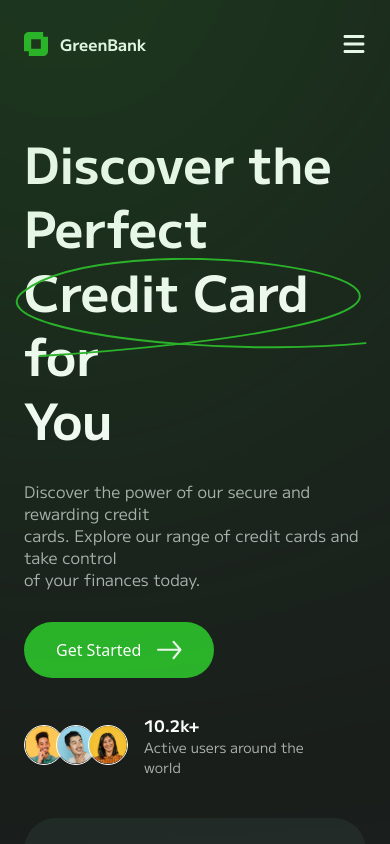
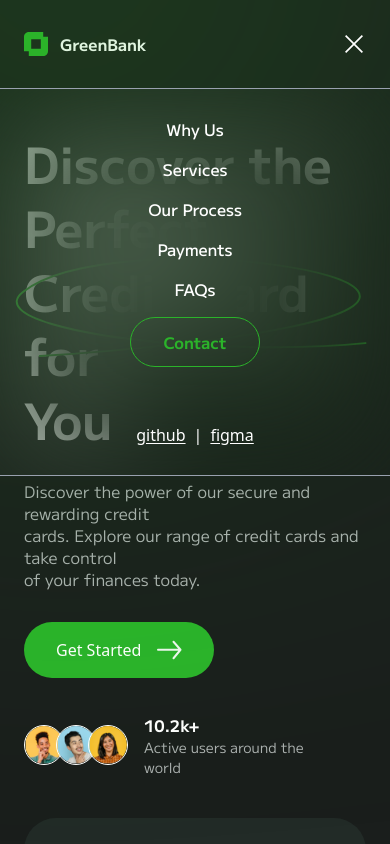
Before and after one commit to Atifsid/green-bank, a React (Vite) app: page / in a window 390 px wide. Both pictures are taken after a click on the button 354 px from the left and 44 px from the top of the page. Shown: the top 844 px of the page. Built offline with nearby package versions, Linux system fonts and the light colour scheme.

Commit message:
create mobile menu

```diff
--- a/src/components/Header.jsx
+++ b/src/components/Header.jsx
@@ -1,9 +1,14 @@
-import React from 'react'
+import React, { useState } from 'react'
 import logo from '/logo.svg';
 
 function Header() {
+    const [isMenuOpen, setMenuOpen] = useState(false);
+
+    const toggleMenu = () => setMenuOpen(!isMenuOpen);
+
     return (
-        <header className='sticky top-0 flex justify-center header py-[32px] z-50 bg-bg'>
+        <header className='sticky top-0 text-white py-[32px] z-50 bg-bg'>
+            <div className='flex justify-center'>
                 <div className='absolute right-[32%] top-[-280%] h-[400px] w-[400px] bg-primary rounded-full blur-[280px]'></div>
                 <nav className='flex items-center justify-between w-6xl px-6'>
                     <div className="flex items-center cursor-pointer">
@@ -33,11 +38,70 @@ function Header() {
                         <h1 className='ff-m-plus-1-bold text-base'>Contact</h1>
                     </button>
 
-                <button className='lg:hidden'>
-                    <svg fill='#fff' height={24} width={24} xmlns="http://www.w3.org/2000/svg" viewBox="0 0 448 512">
+                    <button className="lg:hidden relative w-[24px] h-[24px] flex items-center justify-center" onClick={toggleMenu}>
+                        <span className={`absolute transition-opacity transform duration-300 ${isMenuOpen ? "opacity-0 scale-50" : "opacity-100 scale-100"}`}>
+                            <svg fill="#fff" height={24} width={24} xmlns="http://www.w3.org/2000/svg" viewBox="0 0 448 512">
                                 <path d="M0 96C0 78.3 14.3 64 32 64l384 0c17.7 0 32 14.3 32 32s-14.3 32-32 32L32 128C14.3 128 0 113.7 0 96zM0 256c0-17.7 14.3-32 32-32l384 0c17.7 0 32 14.3 32 32s-14.3 32-32 32L32 288c-17.7 0-32-14.3-32-32zM448 416c0 17.7-14.3 32-32 32L32 448c-17.7 0-32-14.3-32-32s14.3-32 32-32l384 0c17.7 0 32 14.3 32 32z" />
                             </svg>
+                        </span>
+
+                        <span className={`absolute transition-opacity transform duration-300 ${isMenuOpen ? "opacity-100 scale-100" : "opacity-0 scale-50"}`}>
+                            <svg fill="#fff" height={18} width={18} version="1.1" id="Capa_1"
+                                xmlns="http://www.w3.org/2000/svg" xmlnsXlink="http://www.w3.org/1999/xlink"
+                                viewBox="0 0 490 490" xmlSpace="preserve">
+                                <polygon points="456.851,0 245,212.564 33.149,0 0.708,32.337 212.669,245.004 0.708,457.678 33.149,490 245,277.443 456.851,490 489.292,457.678 277.331,245.004 489.292,32.337 " />
+                            </svg>
+                        </span>
                     </button>
+
+                </nav>
+            </div>
+
+            <nav className={`absolute top-[88px] backdrop-blur-3xl w-full py-7 overflow-hidden transition-all duration-500 ease-in-out ${isMenuOpen ? "max-h-[500px] opacity-100 border-y-1 border-gray-400" : "max-h-0 opacity-0"}`}>
+
+                <ul className='flex flex-col justify-center gap-4 text-center'>
+                    <li className='cursor-pointer'>
+                        <h1 className='text-base ff-m-plus-1-medium'>Why Us</h1>
+                    </li>
+                    <li className='cursor-pointer'>
+                        <h1 className='text-base ff-m-plus-1-medium'>Services</h1>
+                    </li>
+                    <li className='cursor-pointer'>
+                        <h1 className='text-base ff-m-plus-1-medium'>Our Process</h1>
+                    </li>
+                    <li className='cursor-pointer'>
+                        <h1 className='text-base ff-m-plus-1-medium'>Payments</h1>
+                    </li>
+                    <li className='cursor-pointer'>
+                        <h1 className='text-base ff-m-plus-1-medium'>FAQs</h1>
+                    </li>
+                    <li>
+                        <button className='cursor-pointer border border-primary px-[32px] py-[12px] text-primary rounded-full'>
+                            <h1 className='ff-m-plus-1-bold text-base'>Contact</h1>
+                        </button>
+                    </li>
+                    <li className='mt-10'>
+                        <a
+                            className='cursor-pointer underline underline-offset-2'
+                            href="https://github.com/Atifsid/green-bank"
+                            target='_blank'
+                            rel="noopener"
+                            aria-label='Github'
+                        >
+                            github
+                        </a>
+                        <span className='px-2'>|</span>
+                        <a
+                            className='cursor-pointer underline underline-offset-2'
+                            href="https://www.figma.com/community/file/1264977779509133188/greenbank-credit-card-banking-landing-page-freebies-by-itsrehanraihan"
+                            target='_blank'
+                            rel="noopener"
+                            aria-label='Github'
+                        >
+                            figma
+                        </a>
+                    </li>
+                </ul>
             </nav>
         </header>
     )
--- a/src/index.css
+++ b/src/index.css
@@ -4,10 +4,6 @@
 body {
     background-color: var(--color-bg);
     margin: 0 !important;
-}
-
-.header {
-    color: var(--color-white) !important;
 }
 
 .ff-m-plus-1-bold {
```
Lines whose indentation alone changed are shown as unchanged.
